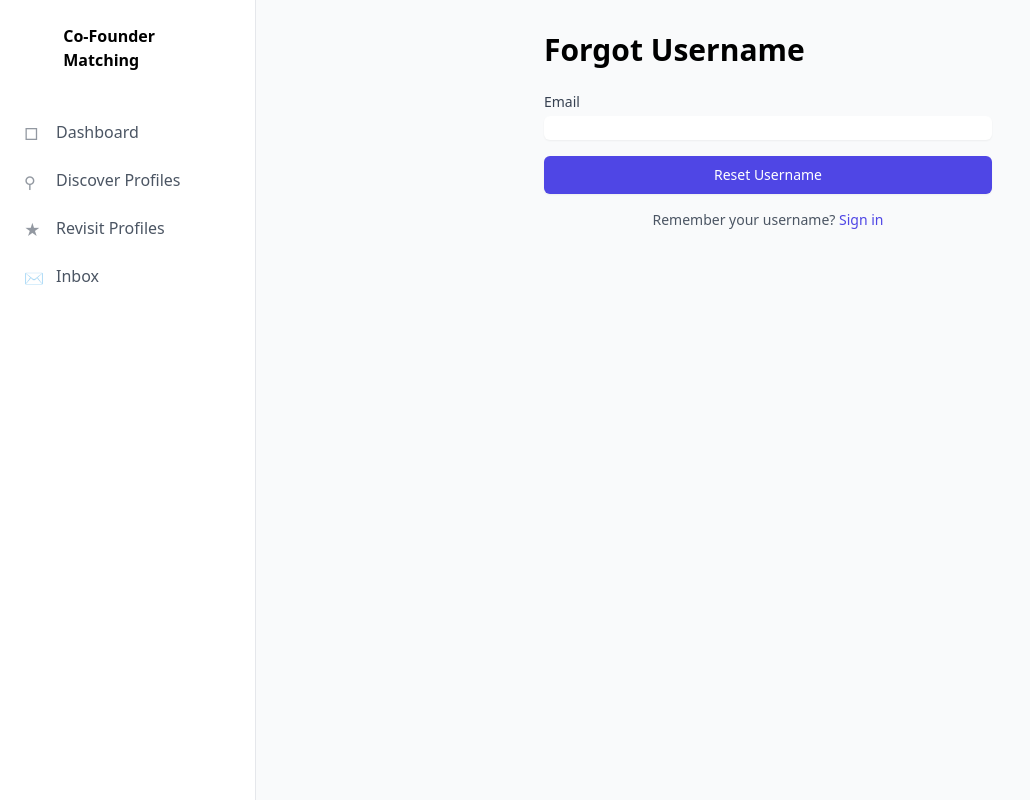
After one commit to sansahil/ciaan-assignment-flask-project, a Flask app: page /forgot_username in a window 1280 px wide. The commit adds this page. Shown: the whole page, without its empty margins (0-1030 px from the left). Run offline with Flask 3, Linux system fonts and the light colour scheme.

```diff
--- a/app.py
+++ b/app.py
@@ -1,56 +1,205 @@
-from flask import Flask, render_template, request, redirect, flash, url_for
-from werkzeug.security import generate_password_hash
-from db import db, init_db, User
+import os
 import logging
+from flask import Flask, render_template, request, redirect, flash, url_for, session
+from flask_sqlalchemy import SQLAlchemy
+from flask_mail import Mail, Message
+from flask_wtf import FlaskForm
+from wtforms import StringField, TextAreaField, SubmitField, PasswordField
+from wtforms.validators import DataRequired, Email, EqualTo, Length
+from werkzeug.security import generate_password_hash, check_password_hash
+from itsdangerous import URLSafeTimedSerializer
 
 # Configure logging
 logging.basicConfig(level=logging.INFO, format='%(asctime)s - %(levelname)s - %(message)s')
-logger = logging.getLogger()
+logger = logging.getLogger(__name__)
 
+# Initialize Flask app
 app = Flask(__name__)
-app.config.from_object('config.Config')
 
-# Initialize DB and create tables
-init_db(app)
+# Configurations
+app.config['SECRET_KEY'] = 'your_secret_key_here'  # Change this in production
+app.config['SQLALCHEMY_DATABASE_URI'] = 'sqlite:///cofounder.db'
+app.config['SQLALCHEMY_TRACK_MODIFICATIONS'] = False
+app.config['MAIL_SERVER'] = 'smtp.gmail.com'
+app.config['MAIL_PORT'] = 587
+app.config['MAIL_USE_TLS'] = True
+app.config['MAIL_USERNAME'] = 'your-email@gmail.com'  # Change this
+app.config['MAIL_PASSWORD'] = 'your-email-password'  # Change this
 
+# Initialize extensions
+db = SQLAlchemy(app)
+mail = Mail(app)
+serializer = URLSafeTimedSerializer(app.config['SECRET_KEY'])
+
+# Models
+class User(db.Model):
+    id = db.Column(db.Integer, primary_key=True)
+    first_name = db.Column(db.String(100), nullable=False)
+    last_name = db.Column(db.String(100), nullable=False)
+    email = db.Column(db.String(120), unique=True, nullable=False)
+    username = db.Column(db.String(80), unique=True, nullable=False)
+    password = db.Column(db.String(255), nullable=False)
+    linkedin = db.Column(db.String(255))
+    profile = db.relationship('Profile', backref='user', uselist=False)
+
+class Profile(db.Model):
+    id = db.Column(db.Integer, primary_key=True)
+    user_id = db.Column(db.Integer, db.ForeignKey('user.id'), nullable=False)
+    bio = db.Column(db.Text)
+    skills = db.Column(db.String(500))
+    location = db.Column(db.String(100))
+    age = db.Column(db.Integer)
+
+# Forms
+class SignupForm(FlaskForm):
+    first_name = StringField('First Name', validators=[DataRequired(), Length(max=100)])
+    last_name = StringField('Last Name', validators=[DataRequired(), Length(max=100)])
+    email = StringField('Email', validators=[DataRequired(), Email(), Length(max=120)])
+    username = StringField('Username', validators=[DataRequired(), Length(min=4, max=80)])
+    password = PasswordField('Password', validators=[DataRequired(), Length(min=6)])
+    confirm_password = PasswordField('Confirm Password', validators=[DataRequired(), EqualTo('password')])
+    linkedin = StringField('LinkedIn Profile', validators=[Length(max=255)])
+    submit = SubmitField('Sign Up')
+
+class SigninForm(FlaskForm):
+    username = StringField('Username or Email', validators=[DataRequired()])
+    password = PasswordField('Password', validators=[DataRequired()])
+    submit = SubmitField('Sign In')
+
+class ForgotPasswordForm(FlaskForm):
+    email = StringField('Email', validators=[DataRequired(), Email()])
+
+class ResetPasswordForm(FlaskForm):
+    password = PasswordField('New Password', validators=[DataRequired()])
+    confirm_password = PasswordField('Confirm New Password', validators=[DataRequired(), EqualTo('password')])
+
+class InviteForm(FlaskForm):
+    message = TextAreaField('Message', validators=[DataRequired(), Length(max=500)])
+    submit = SubmitField('Invite to connect')
+
+# Routes
 @app.route('/signup', methods=['GET', 'POST'])
 def signup():
-    if request.method == 'POST':
-        first_name = request.form['first_name']
-        last_name = request.form['last_name']
-        email = request.form['email']
-        username = request.form['username']
-        password = request.form['password']
-        linkedin = request.form['linkedin']
-
-        # Hash password
-        hashed_password = generate_password_hash(password)
-
-        # Create a new user
-        new_user = User(first_name=first_name, last_name=last_name, email=email,
-                        username=username, password=hashed_password, linkedin=linkedin)
-
+    form = SignupForm()
+    if form.validate_on_submit():
+        hashed_password = generate_password_hash(form.password.data)
+        new_user = User(
+            first_name=form.first_name.data,
+            last_name=form.last_name.data,
+            email=form.email.data,
+            username=form.username.data,
+            password=hashed_password,
+            linkedin=form.linkedin.data
+        )
         try:
             db.session.add(new_user)
             db.session.commit()
             flash('User signed up successfully!', 'success')
-            logger.info(f"User {username} signed up successfully.")
-
-            # Redirect to the dashboard page
-            return redirect(url_for('dashboard'))  # Assuming 'dashboard' is the name of the dashboard route
+            logger.info(f"User {new_user.username} signed up successfully.")
+            return redirect(url_for('dashboard'))
         except Exception as e:
             db.session.rollback()
             flash(f"Error during signup: {str(e)}", 'error')
             logger.error(f"Error during signup: {e}")
-            return redirect('/signup')
+    return render_template('signup.html', form=form)
 
-    return render_template('signup.html')
+@app.route('/signin', methods=['GET', 'POST'])
+def signin():
+    form = SigninForm()
+    if form.validate_on_submit():
+        user = User.query.filter((User.username == form.username.data) | (User.email == form.username.data)).first()
+        if user and check_password_hash(user.password, form.password.data):
+            session['user_id'] = user.id
+            flash("Logged in successfully!", "success")
+            logger.info(f"User {user.username} logged in successfully.")
+            return redirect(url_for('dashboard'))
+        else:
+            flash("Invalid username or password!", "danger")
+            logger.error(f"Login attempt failed for {form.username.data}.")
+    return render_template('signin.html', form=form)
 
-# Dashboard route
+@app.route('/forgot-password', methods=['GET', 'POST'])
+def forgot_password():
+    form = ForgotPasswordForm()
+    if form.validate_on_submit():
+        user = User.query.filter_by(email=form.email.data).first()
+        if user:
+            token = serializer.dumps(user.email, salt='password-reset-salt')
+            reset_url = url_for('reset_password', token=token, _external=True)
+            msg = Message('Password Reset Request',
+                          sender='noreply@yourdomain.com',
+                          recipients=[user.email])
+            msg.body = f'To reset your password, visit the following link: {reset_url}'
+            mail.send(msg)
+            flash('An email has been sent with instructions to reset your password.', 'info')
+        else:
+            flash('Email not found.', 'error')
+        return redirect(url_for('forgot_password'))
+    return render_template('forgot_password.html', form=form)
+
+@app.route('/reset-password/<token>', methods=['GET', 'POST'])
+def reset_password(token):
+    try:
+        email = serializer.loads(token, salt='password-reset-salt', max_age=3600)
+    except:
+        flash('The password reset link is invalid or has expired.', 'error')
+        return redirect(url_for('forgot_password'))
+
+    form = ResetPasswordForm()
+    if form.validate_on_submit():
+        user = User.query.filter_by(email=email).first()
+        if user:
+            user.password = generate_password_hash(form.password.data)
+            db.session.commit()
+            flash('Your password has been updated!', 'success')
+            return redirect(url_for('signin'))
+        else:
+            flash('User not found.', 'error')
+            return redirect(url_for('forgot_password'))
+    return render_template('reset_password.html', form=form)
+
+@app.route('/forgot_username', methods=['GET', 'POST'])
+def forgot_username():
+    if request.method == 'POST':
+        email = request.form.get('email')
+        user = User.query.filter_by(email=email).first()
+        if user:
+            msg = Message('Username Recovery',
+                          sender='noreply@yourdomain.com',
+                          recipients=[email])
+            msg.body = f'Your username is: {user.username}'
+            mail.send(msg)
+            flash("Your username has been sent to your email.", "info")
+        else:
+            flash("Email not found.", "error")
+        return redirect(url_for('signin'))
+    return render_template('forgot_username.html')
+
 @app.route('/dashboard')
 def dashboard():
-    # Render the dashboard page
-    return render_template('dashboard.html')  # Replace this with the actual dashboard template or URL
+    if 'user_id' not in session:
+        flash("Please log in to access the dashboard.", "warning")
+        return redirect(url_for('signin'))
+    user = User.query.get(session['user_id'])
+    return render_template('dashboard.html', user=user)
+
+@app.route('/')
+def index():
+    profiles = Profile.query.all()
+    return render_template('index.html', profiles=profiles)
+
+@app.route('/profile/<int:profile_id>', methods=['GET', 'POST'])
+def profile(profile_id):
+    profile = Profile.query.get_or_404(profile_id)
+    form = InviteForm()
+    if form.validate_on_submit():
+        # Here you would typically save the invitation to the database
+        # and perhaps send an email notification
+        flash("Invitation sent successfully!", "success")
+        return redirect(url_for('index'))
+    return render_template('profile.html', profile=profile, form=form)
 
 if __name__ == '__main__':
+    with app.app_context():
+        db.create_all()
     app.run(debug=True)
--- a/requirements.txt
+++ b/requirements.txt
@@ -2,3 +2,6 @@ Flask==2.3.3
 Flask-SQLAlchemy==3.0.0
 psycopg2-binary==2.9.6
 Werkzeug==2.3.6
+Flask
+Flask-WTF
+WTForms
--- /dev/null
+++ b/templates/base.html
@@ -0,0 +1,43 @@
+<!DOCTYPE html>
+<html lang="en">
+<head>
+    <meta charset="UTF-8">
+    <meta name="viewport" content="width=device-width, initial-scale=1.0">
+    <title>Co-Founder Matching</title>
+    <link href="https://cdn.jsdelivr.net/npm/tailwindcss@2.2.19/dist/tailwind.min.css" rel="stylesheet">
+</head>
+<body class="bg-gray-50">
+    <div class="flex">
+        <!-- Sidebar -->
+        <aside class="fixed left-0 top-0 h-full w-64 border-r bg-white p-4">
+            <div class="flex items-center gap-2 p-2 text-orange-600">
+                <div class="h-8 w-8 rounded bg-orange-600 text-white flex items-center justify-center">Y</div>
+                <span class="font-semibold">Co-Founder Matching</span>
+            </div>
+            <nav class="mt-8 space-y-2">
+                <a href="#" class="flex items-center gap-3 p-2 text-gray-600 hover:bg-gray-100 rounded-md">
+                    <div class="h-5 w-5 opacity-60">□</div>
+                    Dashboard
+                </a>
+                <a href="#" class="flex items-center gap-3 p-2 text-gray-600 hover:bg-gray-100 rounded-md">
+                    <div class="h-5 w-5 opacity-60">⚲</div>
+                    Discover Profiles
+                </a>
+                <a href="#" class="flex items-center gap-3 p-2 text-gray-600 hover:bg-gray-100 rounded-md">
+                    <div class="h-5 w-5 opacity-60">★</div>
+                    Revisit Profiles
+                </a>
+                <a href="#" class="flex items-center gap-3 p-2 text-gray-600 hover:bg-gray-100 rounded-md">
+                    <div class="h-5 w-5 opacity-60">✉</div>
+                    Inbox
+                </a>
+            </nav>
+        </aside>
+
+        <!-- Main Content -->
+        <main class="ml-64 p-8 flex-1">
+            {% block content %}{% endblock %}
+        </main>
+    </div>
+</body>
+</html>
--- /dev/null
+++ b/templates/forgot_username.html
@@ -0,0 +1,21 @@
+{% extends "base.html" %}
+
+{% block content %}
+<div class="max-w-md mx-auto">
+    <h1 class="text-3xl font-semibold mb-6">Forgot Username</h1>
+    <form method="POST" class="space-y-4">
+        <div>
+            <label for="email" class="block text-sm font-medium text-gray-700">Email</label>
+            <input type="email" name="email" id="email" required class="mt-1 block w-full rounded-md border-gray-300 shadow-sm focus:border-indigo-300 focus:ring focus:ring-indigo-200 focus:ring-opacity-50">
+        </div>
+        <div>
+            <button type="submit" class="w-full flex justify-center py-2 px-4 border border-transparent rounded-md shadow-sm text-sm font-medium text-white bg-indigo-600 hover:bg-indigo-700 focus:outline-none focus:ring-2 focus:ring-offset-2 focus:ring-indigo-500">
+                Reset Username
+            </button>
+        </div>
+    </form>
+    <p class="mt-4 text-center text-sm text-gray-600">
+        Remember your username? <a href="{{ url_for('signin') }}" class="font-medium text-indigo-600 hover:text-indigo-500">Sign in</a>
+    </p>
+</div>
+{% endblock %}
```
Also changed, not shown: templates/forgot_password.html (added, +43 -0 lines), templates/index.html (added, +16 -0 lines), templates/profile.html (added, +81 -0 lines), templates/reset_password.html (added, +19 -0 lines), templates/signin.html (added, +46 -0 lines), README.md, instance/cofounder.db (added), static/css/style.css (line endings or trailing spaces).
